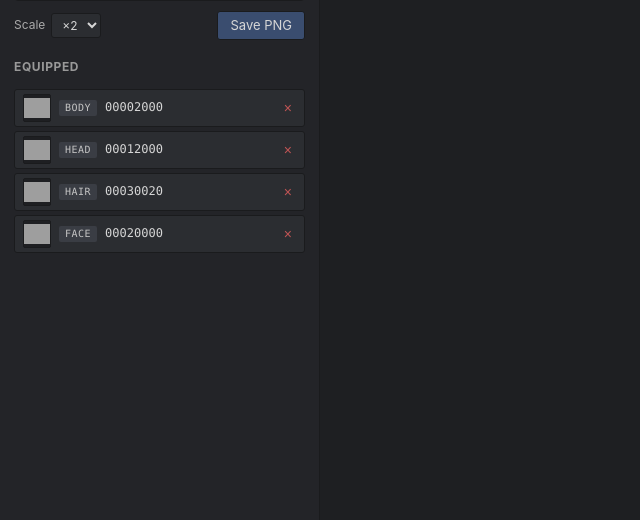
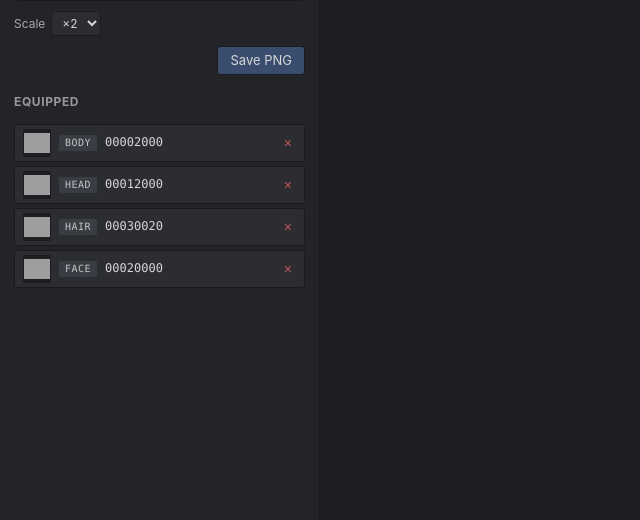
Before and after one commit to Leonana69/wz-python, a Flask app: template server/templates/character.html in a window 1280 px wide. Shown: the part 280-800 px from the top of the page, without its empty margins (0-640 px from the left). Run offline with Flask 3, Linux system fonts and the light colour scheme; the template is opened without the code that fills it, so the values that code supplies are empty; parts of the project's set-up code (start-up, migrations or seed data) failed here and were passed over; some libraries are stand-ins or nearby versions; grey boxes are pictures that could not be loaded.

Commit message:
Character Builder: drop Save PNG onto its own row
Scale + Pose + Ear in a single 320px-wide controls row don't all
fit when the equipped weapon supports both stand1 and stand2 — the
Pose radio adds enough width to push Save PNG out of the visible
panel. Move the button into a second ``.char-controls`` row so the
top row holds just the toggles. The button keeps its existing
``margin-left: auto`` so it stays right-aligned within its own
row, matching the prior look when the row had spare space.

Co-Authored-By: Claude Opus 4.7 (1M context) <noreply@anthropic.com>

```diff
--- a/server/templates/character.html
+++ b/server/templates/character.html
@@ -33,6 +33,8 @@
         </label>
         <div id="char-pose" class="char-pose" hidden></div>
         <div id="char-ear" class="char-ear" hidden></div>
+      </div>
+      <div class="char-controls char-controls-actions">
         <button id="char-export" type="button">Save PNG</button>
       </div>
       <h3>Equipped</h3>
```
